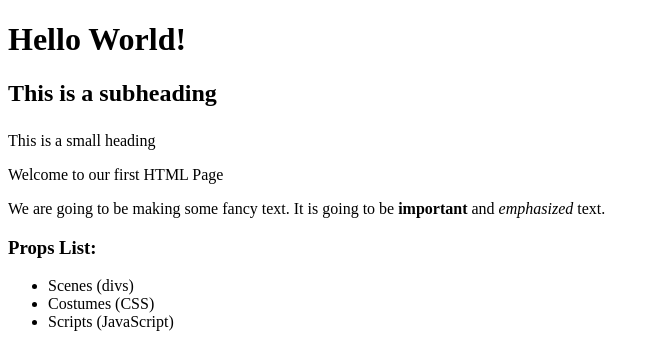
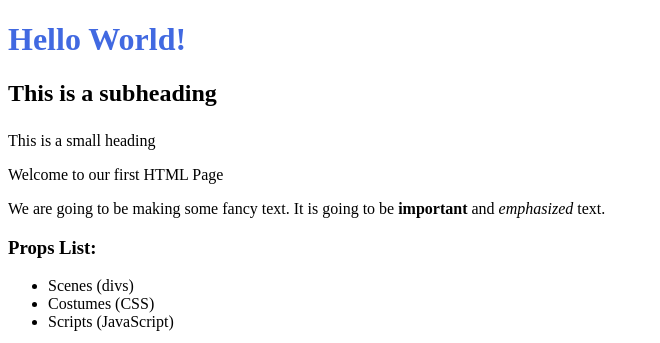
Before and after one commit to kmehner/html-forms, a plain HTML site: page index.html in a window 1280 px wide. Shown: the top 343 px of the page, without its empty margins (0-660 px from the left). Drawn offline with Linux system fonts and the light colour scheme.

Commit message:
Inline CSS

```diff
--- a/index.html
+++ b/index.html
@@ -13,7 +13,7 @@
 <body>
 
   <!-- Heading -->
-  <h1>Hello World!</h1>
+  <h1 style="color: royalblue;">Hello World!</h1>
   <h2>This is a subheading</h2>
   <h6></h6>This is a small heading</h6>
 
```
